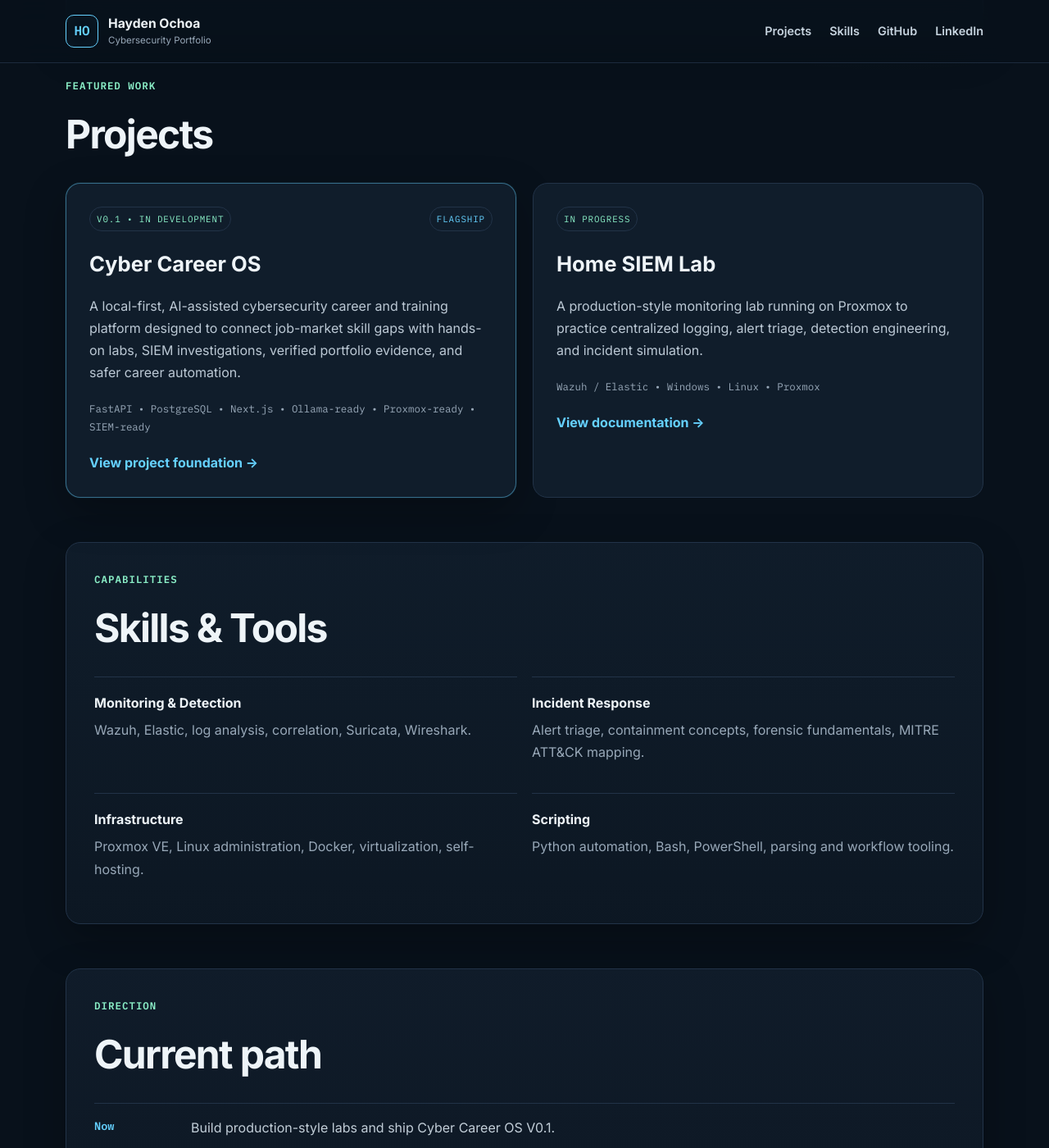
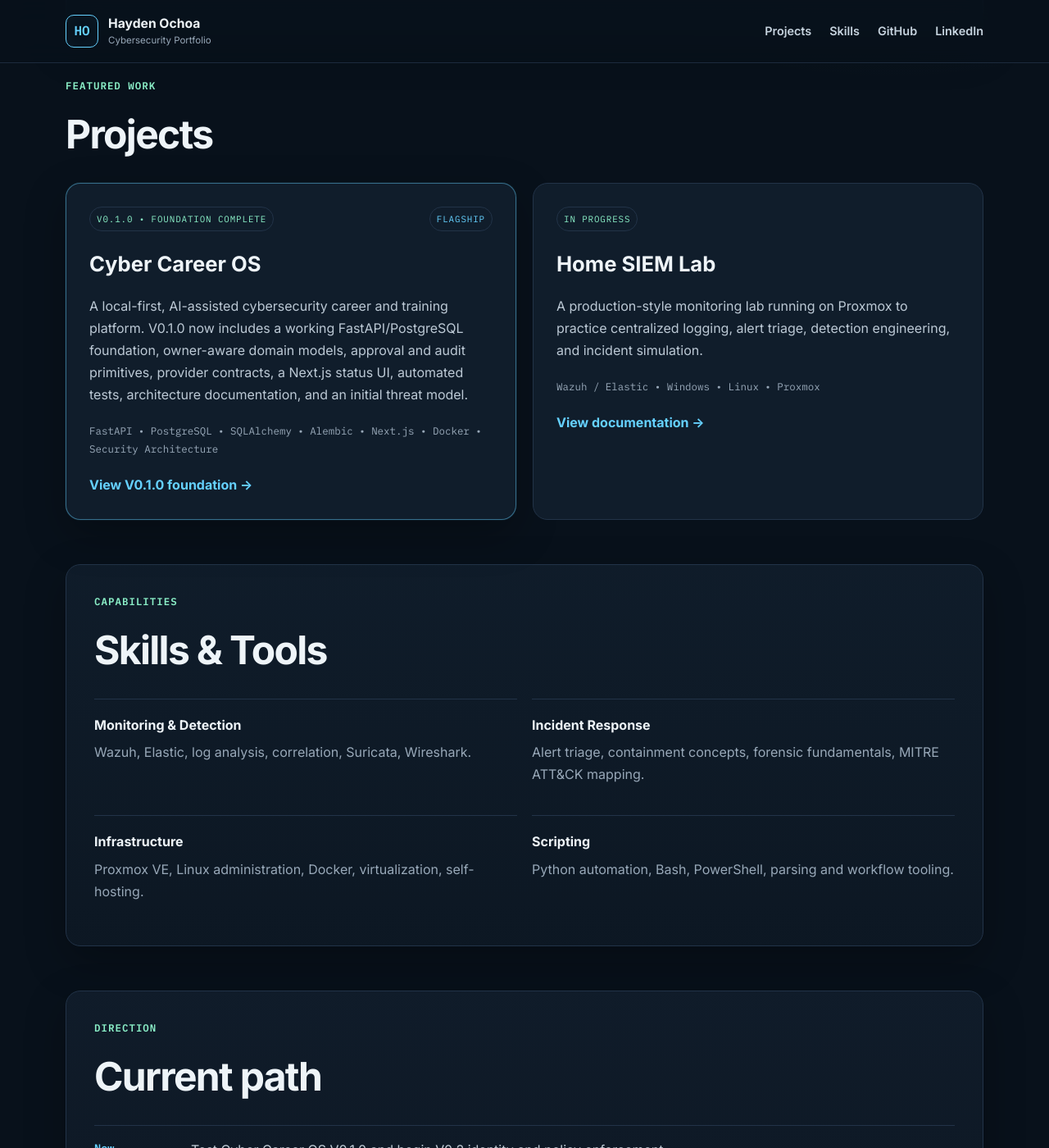
Before and after one commit to corruptcosmo/novasecure.github.io, a Jekyll site: the page built from index.md, in a window 1280 px wide and 1400 px high, scrolled down 1015 px. Shown: the whole window at 82% size. Built offline with Jekyll 4.4.1, drawn with Linux system fonts in a browser that asks for light colours; some of the changed text lies outside the part shown.

Commit message:
docs: mark Cyber Career OS V0.1.0 foundation complete

```diff
--- a/index.md
+++ b/index.md
@@ -27,13 +27,13 @@ title: Hayden Ochoa | Cybersecurity Portfolio
   <div class="project-grid">
     <article class="project-card flagship">
       <div class="project-meta">
-        <span class="status">V0.1 • IN DEVELOPMENT</span>
+        <span class="status">V0.1.0 • FOUNDATION COMPLETE</span>
         <span class="tag">FLAGSHIP</span>
       </div>
       <h3>Cyber Career OS</h3>
-      <p>A local-first, AI-assisted cybersecurity career and training platform designed to connect job-market skill gaps with hands-on labs, SIEM investigations, verified portfolio evidence, and safer career automation.</p>
-      <div class="stack-list">FastAPI • PostgreSQL • Next.js • Ollama-ready • Proxmox-ready • SIEM-ready</div>
-      <a class="text-link" href="{{ '/projects/cyber-career-os/' | relative_url }}">View project foundation →</a>
+      <p>A local-first, AI-assisted cybersecurity career and training platform. V0.1.0 now includes a working FastAPI/PostgreSQL foundation, owner-aware domain models, approval and audit primitives, provider contracts, a Next.js status UI, automated tests, architecture documentation, and an initial threat model.</p>
+      <div class="stack-list">FastAPI • PostgreSQL • SQLAlchemy • Alembic • Next.js • Docker • Security Architecture</div>
+      <a class="text-link" href="{{ '/projects/cyber-career-os/' | relative_url }}">View V0.1.0 foundation →</a>
     </article>
 
     <article class="project-card">
@@ -63,7 +63,7 @@ title: Hayden Ochoa | Cybersecurity Portfolio
   <div class="section-kicker">DIRECTION</div>
   <h2>Current path</h2>
   <div class="timeline">
-    <div><strong>Now</strong><span>Build production-style labs and ship Cyber Career OS V0.1.</span></div>
+    <div><strong>Now</strong><span>Test Cyber Career OS V0.1.0 and begin V0.2 identity and policy enforcement.</span></div>
     <div><strong>Next</strong><span>Land an entry-level SOC, security analyst, NOC, or infrastructure role.</span></div>
     <div><strong>Long term</strong><span>Grow into incident response, detection engineering, and defensive security engineering.</span></div>
   </div>
```
